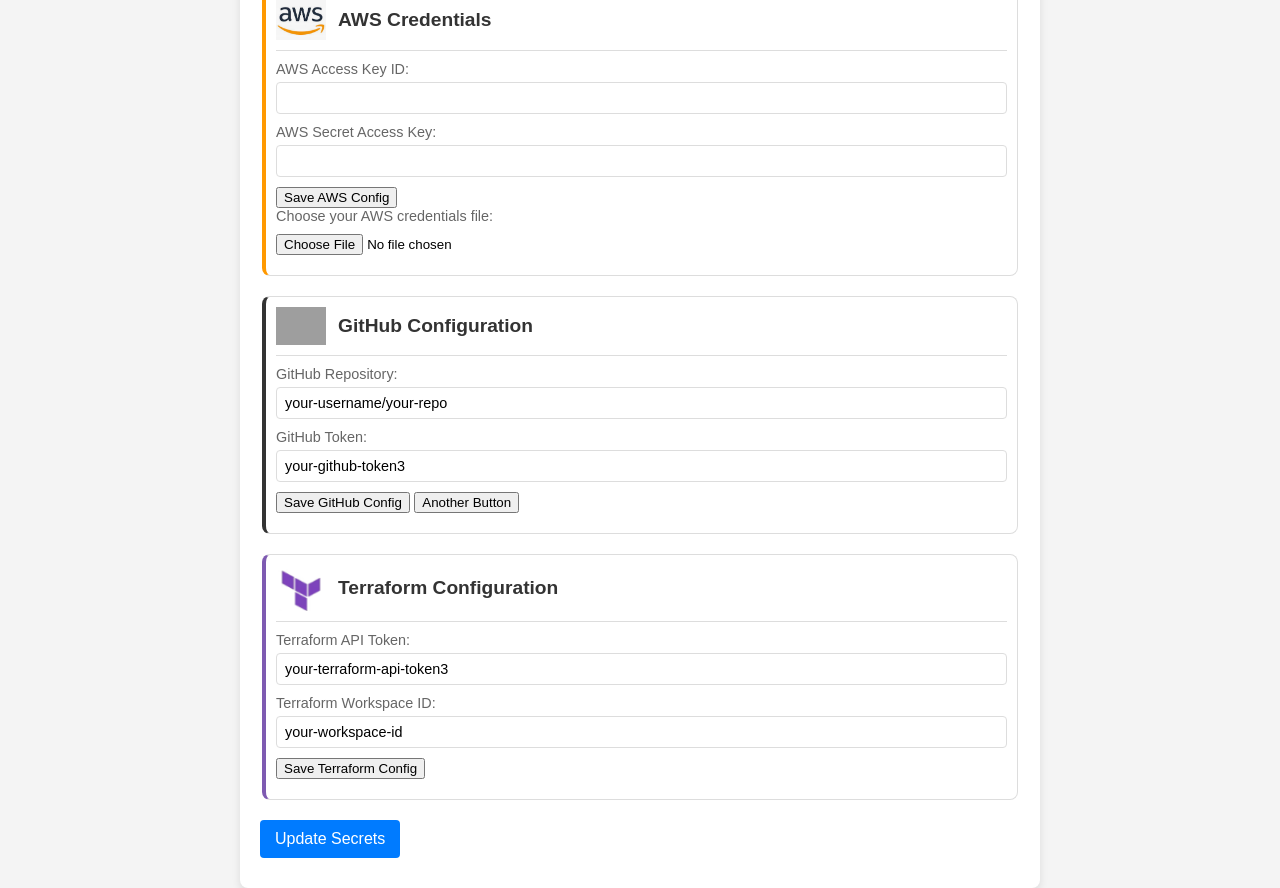
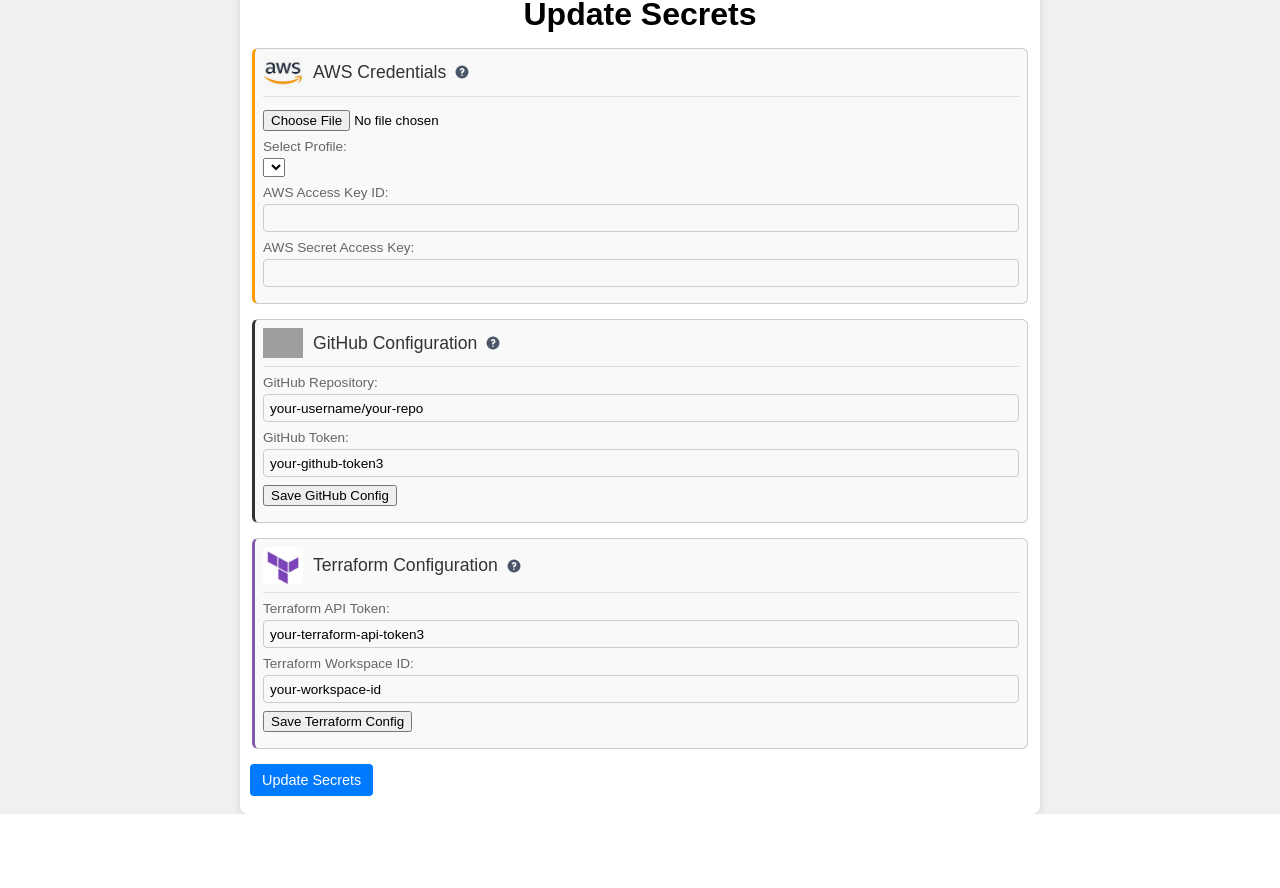
Before and after one commit to wstodgell/SecretsUpdateScript, a Flask app: page / in a window 1280 px wide. After the commit the page ends 814 px from the top, so only its background shows below. Run offline with Flask 3, Linux system fonts and the light colour scheme; lists and menus that the app fills with data are empty; grey boxes are pictures that could not be loaded.

Commit message:
everythingis working quite well

```diff
--- a/static/scripts.js
+++ b/static/scripts.js
@@ -1,21 +1,24 @@
 function saveConfig(section) {
-    const form = document.createElement('form');
-    form.method = 'POST';
-    form.action = '/save_config';
+  console.log(`Saving configuration for section: ${section}`);
 
-    const sectionInput = document.createElement('input');
-    sectionInput.type = 'hidden';
-    sectionInput.name = 'section';
+  const form = document.createElement("form");
+  form.method = "POST";
+  form.action = "/save_config";
+
+  const sectionInput = document.createElement("input");
+  sectionInput.type = "hidden";
+  sectionInput.name = "section";
   sectionInput.value = section;
   form.appendChild(sectionInput);
 
   const fields = document.querySelectorAll(`.${section} input`);
-    fields.forEach(field => {
-        const input = document.createElement('input');
-        input.type = 'hidden';
+  fields.forEach((field) => {
+    const input = document.createElement("input");
+    input.type = "hidden";
     input.name = field.name;
     input.value = field.value;
     form.appendChild(input);
+    console.log(`Added hidden input: ${field.name} = ${field.value}`);
   });
 
   document.body.appendChild(form);
@@ -23,39 +26,85 @@ function saveConfig(section) {
 }
 
 function anotherFunction() {
+  console.log("Another button clicked!");
   alert("Another button clicked!");
   // Add your additional functionality here
 }
 
 function handleFileUpload(event) {
+  console.log("Handling file upload");
   const file = event.target.files[0];
   if (file) {
+    console.log(`File selected: ${file.name}`);
     const reader = new FileReader();
-        reader.onload = function(e) {
+    reader.onload = function (e) {
+      console.log("File loaded");
       parseFileContent(e.target.result);
     };
     reader.readAsText(file);
+  } else {
+    console.log("No file selected");
   }
 }
 
+function parseFileContent(content) {
+  console.log("Parsing file content");
+  const lines = content.split("\n");
+  let profiles = {};
+  let currentProfile = "";
 
-//Extracts key-value pairs from file content and updates form fields accordingly.
-//Specifically targets 'aws_access_key_id' and 'aws_secret_access_key'.
-function parseFileContent(content) {
-    const lines = content.split('\n');
-    let awsAccessKeyId = '';
-    let awsSecretAccessKey = '';
-
-    lines.forEach(line => {
-        if (line.startsWith('aws_access_key_id')) {
-            awsAccessKeyId = line.split('=')[1].trim();
-        } else if (line.startsWith('aws_secret_access_key')) {
-            awsSecretAccessKey = line.split('=')[1].trim();
+  lines.forEach((line) => {
+    line = line.trim();
+    if (line.startsWith("[") && line.endsWith("]")) {
+      currentProfile = line.slice(1, -1).trim();
+      profiles[currentProfile] = {};
+    } else if (currentProfile && line.includes("=")) {
+      const [key, value] = line.split("=").map((part) => part.trim());
+      if (key && value) {
+        profiles[currentProfile][key] = value;
+      }
     }
   });
 
-    if (awsAccessKeyId && awsSecretAccessKey) {
-        document.getElementById('aws_access_key_id').value = awsAccessKeyId;
-        document.getElementById('aws_secret_access_key').value = awsSecretAccessKey;
+  console.log("Profiles found:", profiles);
+  populateProfileDropdown(profiles);
+}
+
+function populateProfileDropdown(profiles) {
+  console.log("Populating profile dropdown");
+  const profileSelect = document.getElementById("profile_select");
+  profileSelect.innerHTML = ""; // Clear existing options
+
+  Object.keys(profiles).forEach((profile) => {
+    const option = document.createElement("option");
+    option.value = profile;
+    option.textContent = profile;
+    profileSelect.appendChild(option);
+  });
+
+  if (Object.keys(profiles).length > 0) {
+    profileSelect.value = Object.keys(profiles)[0]; // Set the first profile as selected
+    updateFields(profiles[profileSelect.value]);
+  } else {
+    console.log("No profiles available");
+  }
+
+  // Add event listener for profile selection change
+  profileSelect.addEventListener("change", function () {
+    const selectedProfile = profileSelect.value;
+    console.log(`Profile selected: ${selectedProfile}`);
+    updateFields(profiles[selectedProfile]);
+  });
+}
+
+function updateFields(profile) {
+  console.log("Updating fields with profile:", profile);
+  if (profile.aws_access_key_id) {
+    document.getElementById("aws_access_key_id").value =
+      profile.aws_access_key_id;
+  }
+  if (profile.aws_secret_access_key) {
+    document.getElementById("aws_secret_access_key").value =
+      profile.aws_secret_access_key;
   }
 }
--- a/static/styles.css
+++ b/static/styles.css
@@ -6,7 +6,7 @@ body, h1, form {
 
 body {
     font-family: Arial, sans-serif;
-    background-color: #f4f4f4;
+    background-color: #f0f0f0; /* Very light grey background */
     display: flex;
     justify-content: center;
     align-items: center;
@@ -19,13 +19,13 @@ body {
     background-color: #ffffff;
     border-radius: 8px;
     box-shadow: 0 4px 8px rgba(0, 0, 0, 0.1);
-    padding: 20px;
+    padding: 10px;
     box-sizing: border-box;
 }
 
 h1 {
     text-align: center;
-    margin-bottom: 20px;
+    margin-bottom: 15px;
 }
 
 form {
@@ -34,51 +34,89 @@ form {
 }
 
 fieldset {
-    border: 1px solid #ddd;
-    border-radius: 8px;
-    margin-bottom: 20px;
-    padding: 10px;
+    border: 1px solid #ccc; /* Light grey border */
+    border-radius: 6px;
+    margin-bottom: 15px;
+    padding: 8px;
     box-sizing: border-box;
+    background-color: #f9f9f9; /* Very light grey background */
 }
 
 .fieldset-header {
     display: flex;
     align-items: center;
     border-bottom: 1px solid #ddd;
-    padding-bottom: 10px;
-    margin-bottom: 10px;
+    padding-bottom: 8px;
+    margin-bottom: 8px;
 }
 
 .fieldset-header img {
-    max-width: 50px;
-    margin-right: 10px;
+    max-width: 40px;
+    margin-right: 8px;
 }
 
 legend {
-    font-weight: bold;
-    font-size: 1.2em;
+    font-weight: normal; /* Not bold */
+    font-size: 1.1em;
     color: #333;
+    position: relative; /* Needed for tooltip positioning */
+    display: flex;
+    align-items: center;
+}
+
+.tooltip-icon {
+    width: 16px;
+    height: 16px;
+    margin-left: 8px;
+    cursor: pointer;
+}
+
+.tooltip-text {
+    visibility: hidden;
+    width: 200px;
+    background-color: #f0f0f0; /* Light grey background */
+    color: #333; /* Very dark grey text */
+    text-align: left; /* Left-align text */
+    border: 1px solid #000; /* Thin black border */
+    border-radius: 4px;
+    padding: 8px;
+    position: absolute;
+    z-index: 1;
+    bottom: 100%;
+    left: 0; /* Align to the left */
+    margin-left: 0; /* Remove horizontal margin */
+    font-size: 10pt;
+    line-height: 1.2; /* Improve readability */
+    opacity: 0;
+    transition: opacity 0.3s;
+}
+
+.tooltip-icon:hover + .tooltip-text,
+.tooltip-icon:focus + .tooltip-text {
+    visibility: visible;
+    opacity: 1;
 }
 
 .form-group {
-    margin-bottom: 10px;
+    margin-bottom: 8px;
 }
 
 label {
     display: block;
-    font-size: 0.9em;
-    margin-bottom: 5px;
+    font-size: 0.85em;
+    margin-bottom: 4px;
     color: #666;
 }
 
 input[type="text"] {
     width: 100%;
-    padding: 8px;
-    font-size: 0.9em;
-    border: 1px solid #ddd;
+    padding: 6px;
+    font-size: 0.85em;
+    border: 1px solid #ccc; /* Light grey border */
     border-radius: 4px;
     box-sizing: border-box;
-    height: 32px; /* Reduced height */
+    height: 28px; /* Further reduced height */
+    background-color: #f9f9f9; /* Very light grey background */
 }
 
 input[type="file"] {
@@ -86,8 +124,8 @@ input[type="file"] {
 }
 
 input[type="submit"] {
-    padding: 10px 15px;
-    font-size: 1em;
+    padding: 8px 12px;
+    font-size: 0.9em;
     border: none;
     border-radius: 4px;
     background-color: #007bff;
@@ -106,17 +144,17 @@ input[type="submit"]:hover {
 }
 
 .file-upload-label {
-    margin-right: 10px;
+    margin-right: 8px;
 }
 
 .aws {
-    border-left: 4px solid #ff9900;
+    border-left: 3px solid #ff9900; /* Thinner border */
 }
 
 .github {
-    border-left: 4px solid #333;
+    border-left: 3px solid #333; /* Thinner border */
 }
 
 .terraform {
-    border-left: 4px solid #7e5ab1;
+    border-left: 3px solid #7e5ab1; /* Thinner border */
 }
--- a/templates/index.html
+++ b/templates/index.html
@@ -13,27 +13,37 @@
             <fieldset class="aws">
                 <div class="fieldset-header">
                     <img src="{{ url_for('static', filename='images/AWS.png') }}" alt="AWS Logo">
-                    <legend>AWS Credentials</legend>
+                    <legend>AWS Credentials
+                        <img src="{{ url_for('static', filename='images/question-mark.png') }}" class="tooltip-icon" alt="Help">
+                        <span class="tooltip-text">Tool tip help text</span>
+                    </legend>
+                </div>
+                <div class="form-group">
+                    <div class="form-group">
+                        <input type="file" id="file_input" onchange="handleFileUpload(event)">
+                    </div>
+                    <label for="profile_select">Select Profile:</label>
+                    <select id="profile_select" onchange="populateFieldsFromProfile()">
+                        <!-- Options will be populated by JavaScript -->
+                    </select>
                 </div>
                 <div class="form-group">
                     <label for="aws_access_key_id">AWS Access Key ID:</label>
-                    <input type="text" id="aws_access_key_id" name="aws_access_key_id" value="{{ config['AWS_ACCESS_KEY_ID'] }}" required>
+                    <input type="text" id="aws_access_key_id" name="aws_access_key_id" readonly>
                 </div>
                 <div class="form-group">
                     <label for="aws_secret_access_key">AWS Secret Access Key:</label>
-                    <input type="text" id="aws_secret_access_key" name="aws_secret_access_key" value="{{ config['AWS_SECRET_ACCESS_KEY'] }}" required>
-                </div>
-                <div class="form-group">
-                    <button type="button" onclick="saveConfig('aws')">Save AWS Config</button>
-                    <label for="file_input" class="file-upload-label">Choose your AWS credentials file:</label>
-                    <input type="file" id="file_input" name="file_input" onchange="handleFileUpload(event)">
+                    <input type="text" id="aws_secret_access_key" name="aws_secret_access_key" readonly>
                 </div>
             </fieldset>
 
             <fieldset class="github">
                 <div class="fieldset-header">
                     <img src="https://github.githubassets.com/images/modules/logos_page/GitHub-Mark.png" alt="GitHub Logo">
-                    <legend>GitHub Configuration</legend>
+                    <legend>GitHub Configuration
+                        <img src="{{ url_for('static', filename='images/question-mark.png') }}" class="tooltip-icon" alt="Help">
+                        <span class="tooltip-text">Tool tip help text</span>
+                    </legend>
                 </div>
                 <div class="form-group">
                     <label for="github_repo">GitHub Repository:</label>
@@ -45,14 +55,16 @@
                 </div>
                 <div class="form-group">
                     <button type="button" onclick="saveConfig('github')">Save GitHub Config</button>
-                    <button type="button" onclick="anotherFunction()">Another Button</button>
                 </div>
             </fieldset>
 
             <fieldset class="terraform">
                 <div class="fieldset-header">
                     <img src="{{ url_for('static', filename='images/terraform.png') }}" alt="Terraform Logo">
-                    <legend>Terraform Configuration</legend>
+                    <legend>Terraform Configuration
+                        <img src="{{ url_for('static', filename='images/question-mark.png') }}" class="tooltip-icon" alt="Help">
+                        <span class="tooltip-text">Tool tip help text</span>
+                    </legend>
                 </div>
                 <div class="form-group">
                     <label for="terraform_api_token">Terraform API Token:</label>
```
Also changed, not shown: static/images/question-mark.png (added). Lines whose indentation alone changed are shown as unchanged.
